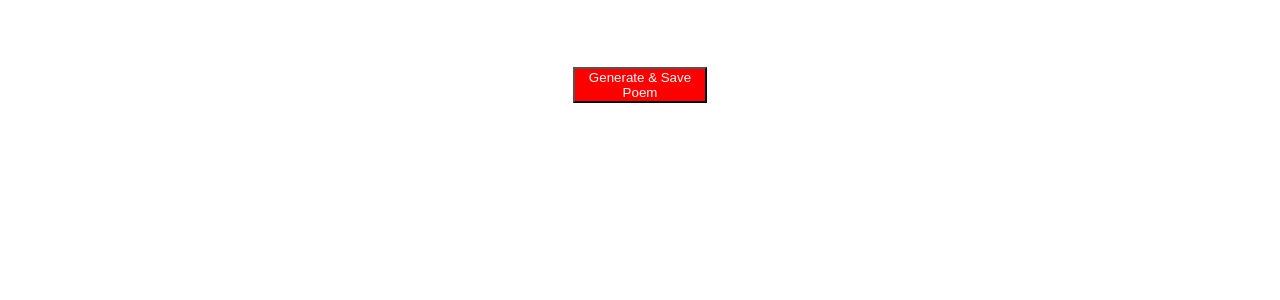
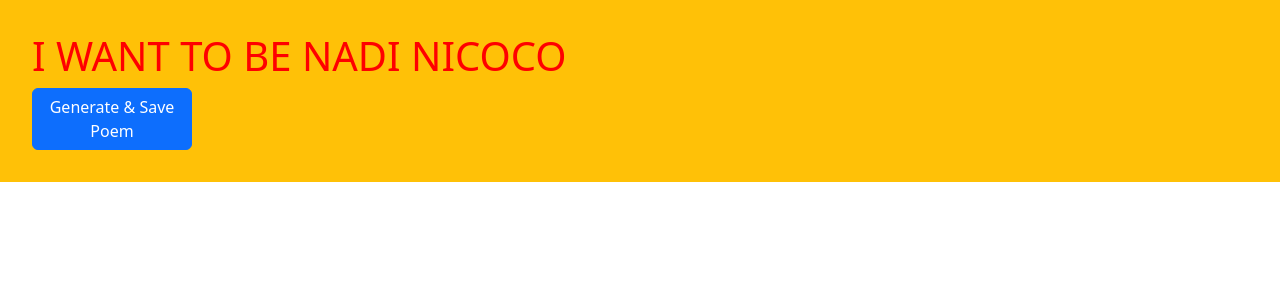
Before and after one commit to nicolasnardi404/iwantobenadinicoco-client, a React (Create React App) app: page / in a window 1280 px wide. Shown: the top 300 px of the page. Built offline with nearby package versions, Linux system fonts and the light colour scheme.

Commit message:
implementating bootstrap

```diff
--- a/package.json
+++ b/package.json
@@ -7,6 +7,7 @@
     "@testing-library/react": "^13.4.0",
     "@testing-library/user-event": "^13.5.0",
     "axios": "^1.7.2",
+    "bootstrap": "^5.3.3",
     "mysql": "^2.18.1",
     "react": "^18.3.1",
     "react-dom": "^18.3.1",
--- a/src/App.css
+++ b/src/App.css
@@ -1,18 +1,25 @@
 body {
   margin: 0;
   padding: 0;
-  font-family: Arial, sans-serif; /* Example font */
+  font-family: Arial, sans-serif;
 }
+
+.App{
+  margin: 0;
+  padding: 0;
+  background-color: rgb(127, 206, 233);
+}
+
+.App-header{
+  padding: 2em;
+}
+
+.App-main{
+  margin: 2em;
+}
+
 button{
   width: 10em;
-  color: white;
-  display: block;
-  margin: auto;
-  margin-top: 5em;
-  margin-bottom: 5em;
-  align-items: center;
-  justify-items: center;
-  background-color: red;
 }
 
 .poems-container {
@@ -47,3 +54,15 @@ button{
   white-space: pre-wrap; /* Preserve whitespace and line breaks */
   text-align: center; /* Center-aligned text */
 }
+
+:root {
+  --primary-color: #FFC107; /* Turquoise */
+  --secondary-color: #E91E63; /* Orange-Red */
+  --tertiary-color: #2196F3; /* Blue */
+}
+
+.btn:hover {
+  transition: transform 0.3s ease-in-out;
+  transform: scale(1.1);
+  box-shadow: 0 0 8px rgba(255, 255, 255, 0.5);
+}
--- a/src/App.js
+++ b/src/App.js
@@ -1,6 +1,7 @@
 import React, { useState, useEffect } from 'react';
 import axios from 'axios';
 import './App.css';
+import 'bootstrap/dist/css/bootstrap.min.css';
 
 function App() {
   const [poem, setPoem] = useState('');
@@ -29,32 +30,40 @@ function App() {
     }
   };
 
+  const generatePromptPoem = async (poem)=>{
+    try {
+
+
+    } catch (error) {
+
+    }
+  }
+
   useEffect(() => {
     fetchPoems();
   }, []);
 
   return (
     <div className="App">
-      <header className="App-header">
-        <button onClick={generateAndSavePoem}>Generate & Save Poem</button>
-        {allPoems.map((poemObject, index) => (
-          <div key={poemObject.id || index} className={`poem-block poem-${index}`}>
-            <div className="poem-info">
-              <span>Poem {poemObject.id || (index + 1)}</span><br />
-              <span>Date: {new Date(poemObject.date).toLocaleDateString()}</span><br />
-              <span>Time: {new Date(poemObject.date).toLocaleTimeString()}</span>
-            </div>
-            <br />
-            <div className="poem-text">
+      <header className="App-header" style={{ backgroundColor: 'var(--primary-color)', color: 'red' }}>
+        <h1>I WANT TO BE NADI NICOCO</h1>
+        <button className="btn btn-primary" onClick={generateAndSavePoem}>Generate & Save Poem</button>
+      </header>
+      <main className="App-main">
+      {allPoems.map((poemObject, index) => (
+        <section key={poemObject.id || index} className={`poem-block poem-${index}`} style={{ backgroundColor: 'var(--secondary-color)' }}>
+          <h2>Poem {poemObject.id || (index + 1)}</h2>
+          <div className="poem-text">
+            <p>Date: {new Date(poemObject.date).toLocaleDateString()}</p>
+            <p>Time: {new Date(poemObject.date).toLocaleTimeString()}</p>
             {poemObject.poem.split("\n").map((line, index) => (
-              <p key={index}>{line}</p>
+              <p key={index}>{line}<br /></p>
             ))}
           </div>
-          </div>
-        ))}
-      </header>
+        </section>
+      ))}
+      </main>
     </div>
   );
 }
-
 export default App;
```
Also changed, not shown: 1 other file (tests, documents, lock files or other folders).
